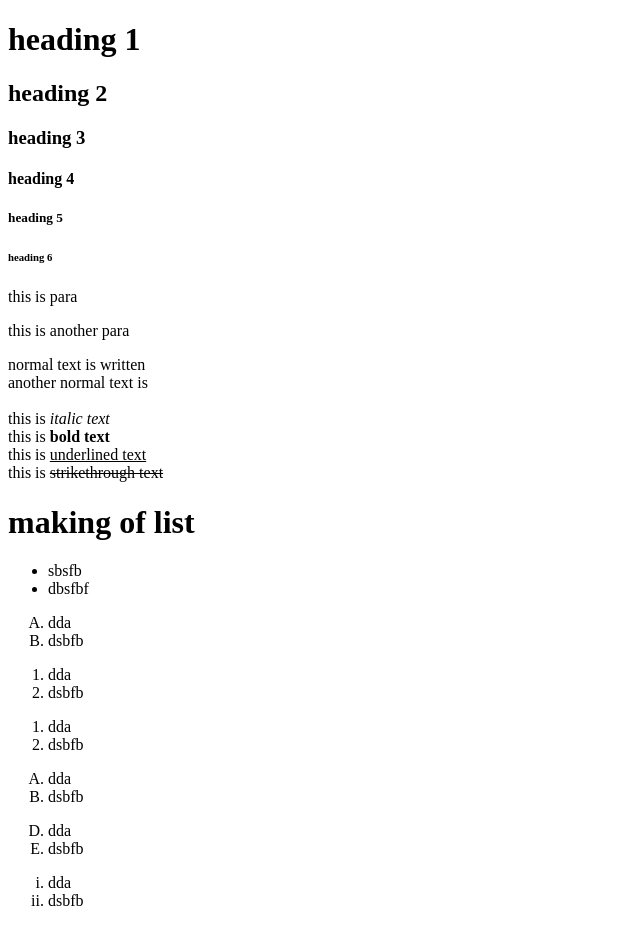
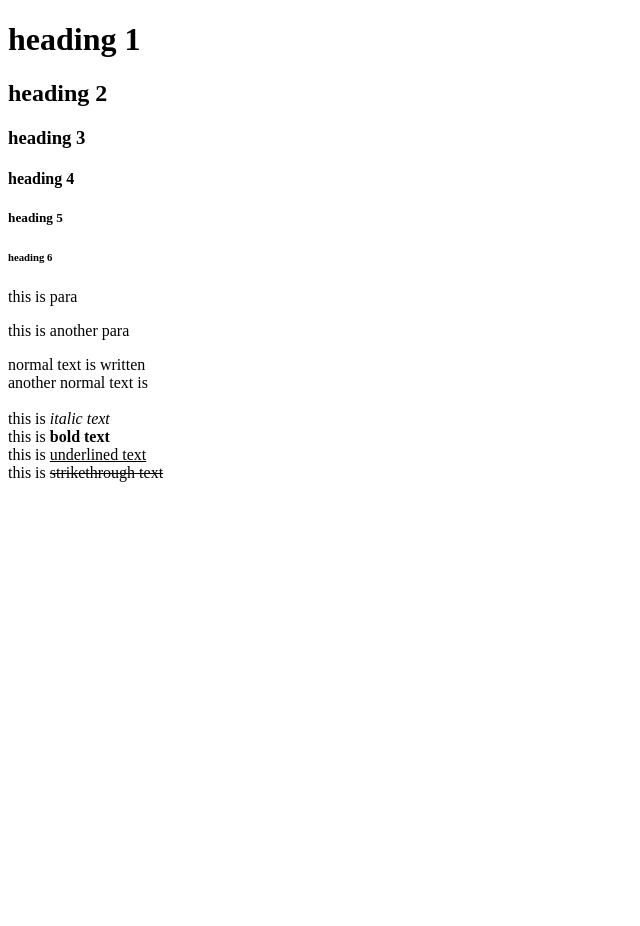
Before and after one commit to Divyanshnigam/NODE.JS_Full_Stack, a plain HTML site: page HTML_basics/index.html in a window 1280 px wide. Shown: the whole page, without its empty margins (0-640 px from the left). After the commit the page ends 800 px from the top, so only its background shows below. Drawn offline with Linux system fonts and the light colour scheme.

Commit message:
Add files via upload

```diff
--- a/HTML_basics/index.html
+++ b/HTML_basics/index.html
@@ -3,7 +3,7 @@
 <head>
     <meta charset="UTF-8">     <! charset telling these character,emojis,etc in UTF-8 >
     <meta name="viewport" content="width=device-width, initial-scale=1.0">
-    <title>Document</title>    <! to name the tab >
+    <title>INDEX_HTML </title>    <! to name the tab >
 </head>
 <body>
     <h1>heading 1</h1>
@@ -32,42 +32,7 @@
     <br>
     this is <s>strikethrough text</s>
     <br>
-   <h1>making of list</h1>
 
-    <ul>
-        <li>sbsfb</li>
-        <li>dbsfbf</li>
-    </ul>
-
-    <ol type="A">
-        <li >dda</li>
-        <li>dsbfb</li>
-    </ol>
-
-    <ol type="square">
-        <li >dda</li>
-        <li>dsbfb</li>
-    </ol>
-
-    <ol type="circle">
-        <li >dda</li>
-        <li>dsbfb</li>
-    </ol>
-
-    <ol type="A">
-        <li >dda</li>
-        <li>dsbfb</li>
-    </ol>
-
-    <ol type="A" start="4">
-        <li >dda</li>
-        <li>dsbfb</li>
-    </ol>
-
-    <ol type="i">
-        <li >dda</li>
-        <li>dsbfb</li>
-    </ol>
 
 
 </body>
```
